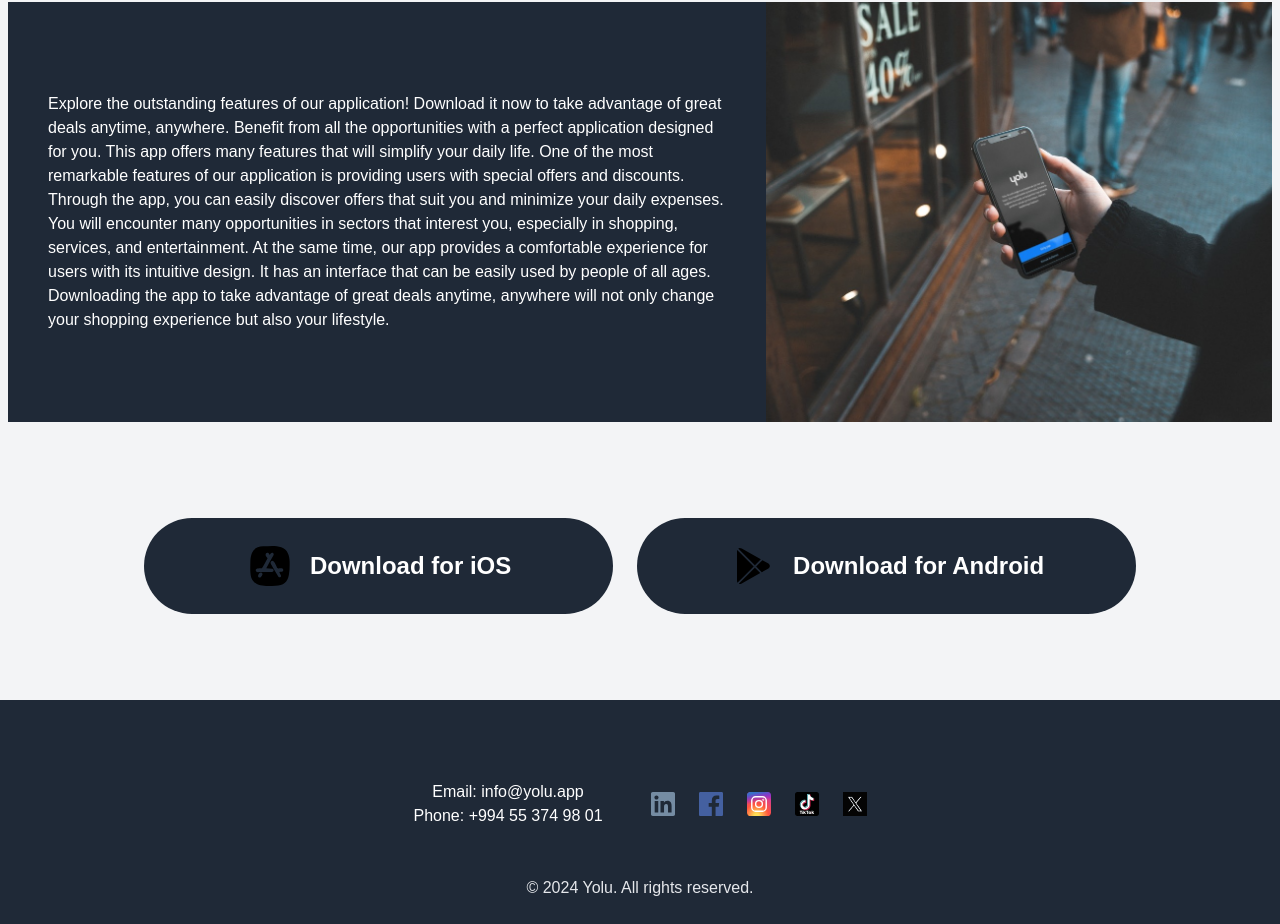
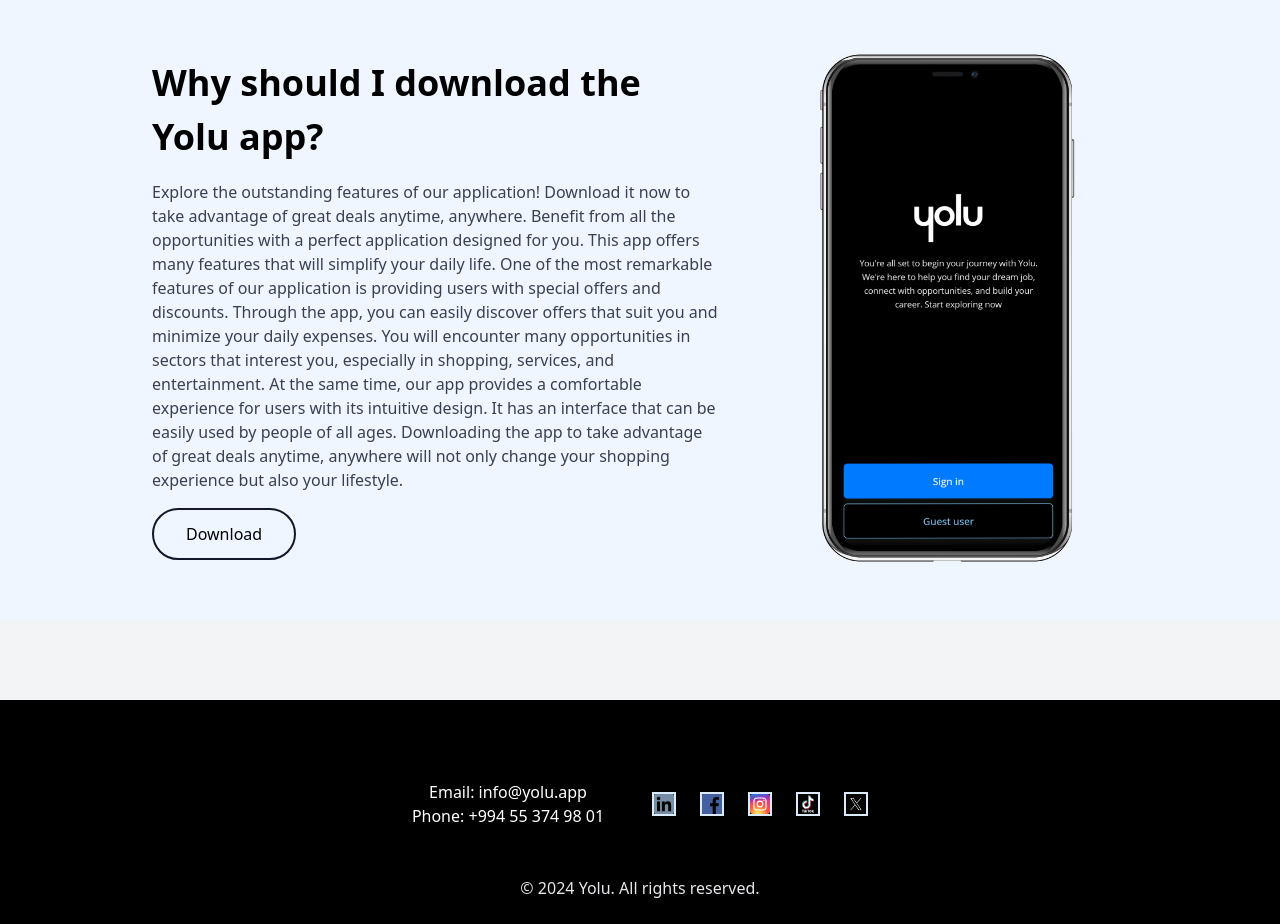
Before and after one commit to hazratAZE/yolu.app, a Next.js app: page /en in a window 1280 px wide. Shown: the part 3672-4596 px from the top of the page. Built offline with nearby package versions, Linux system fonts and the light colour scheme.

Commit message:
Added new design to download screen

```diff
--- a/messages/az.json
+++ b/messages/az.json
@@ -45,6 +45,7 @@
   "how_apply_jobs": "Elanlara necə müraciət edə bilərəm?",
   "how_apply_desc": "Elanlara müraciət etmək üçün, əvvəlcə Yolu tətbiqində profil yaratmalısınız. Profilinizi yaratdıqdan sonra, peşəkar məlumatlarınızı tam olaraq doldurmalısınız. Bu addımları tamamladıqdan sonra, maraqlandığınız iş elanlarına müraciət edə bilərsiniz. Müraciət etmək üçün QR kodunu skan edə bilər və ya müraciət etmək üçün mövcud metodlardan birini istifadə edə bilərsiniz.",
   "users_download_app": "İstifadəçi Tətbiqi Yüklədi",
+  "why_i_download": "Niyə Yolu proqramını yükləməliyəm?",
   "download_ios": "iOS üçün Yükləyin",
   "download_android": "Android üçün Yükləyin",
   "rights_reserved": "Yolu. Bütün hüquqlar qorunur.",
--- a/messages/en.json
+++ b/messages/en.json
@@ -45,6 +45,7 @@
   "how_apply_jobs": "How can I apply for job listings?",
   "how_apply_desc": "To apply for job listings, you need to first create a profile in the Yolu app. After creating your profile, make sure to fill in your professional details completely. Once this is done, you can apply for the job listings you're interested in. You can apply by scanning the QR code or using one of the application methods available.",
   "users_download_app": "Users Downloaded the App",
+  "why_i_download": "Why should I download the Yolu app?",
   "download_ios": "Download for iOS",
   "download_android": "Download for Android",
   "rights_reserved": "Yolu. All rights reserved.",
--- a/messages/ru.json
+++ b/messages/ru.json
@@ -45,6 +45,7 @@
   "how_apply_jobs": "Как я могу подать заявку на вакансии?",
   "how_apply_desc": "Чтобы подать заявку на вакансии, вам нужно сначала создать профиль в приложении Yolu. После создания профиля обязательно заполните свои профессиональные данные. После этого вы сможете подать заявку на интересующие вас вакансии. Вы можете подать заявку, отсканировав QR код или воспользовавшись одним из доступных методов подачи заявки.",
   "users_download_app": "Пользователей Скачали Приложение",
+  "why_i_download": "Почему мне стоит установить программу Yolu?",
   "download_ios": "Скачать для iOS",
   "download_android": "Скачать для Android",
   "rights_reserved": "Yolu. Все права защищены.",
--- a/messages/tr.json
+++ b/messages/tr.json
@@ -7,6 +7,7 @@
   "welcome": "İş arama platformu",
   "welcome_desc": "Yolu, iş arama ve kariyer geliştirme için yenilikçi çözümler sunan bir platformdur. Burada iş bulmak, ilanlar yayınlamak ve yeni fırsatlar keşfetmek daha kolaydır. Teknolojiyi ve sadeliği bir araya getiren Yolu, sizi hedeflerinize daha hızlı ulaştırır. Kariyerinizi Yolu ile inşa etmeye başlayın!",
   "users_download_app": "Kullanıcı Uygulamayı İndirdi",
+  "why_i_download": "Neden Yolu programını yüklemeliyim?",
   "download_now": "Şimdi İndir",
   "about_desc": "Yolu, iş arayışı ve kariyer gelişimi için yenilikçi çözümler sunan bir platformdur. Burada iş bulmak, ilan vermek ve yeni fırsatlar keşfetmek daha kolay. Teknoloji ve sadeliği birleştiren Yolu, hedeflerinize daha hızlı ulaşmanızı sağlar. Kariyerinizi Yolu ile inşa etmeye başlayın!",
   "yolu_desc": "Azerbaycan merkezli bir startap projesi!",
--- a/src/app/components/Footer.tsx
+++ b/src/app/components/Footer.tsx
@@ -4,7 +4,10 @@
 const Footer = () => {
   const t = useTranslations();
   return (
-    <footer className="text-white py-6 mt-20 pt-20 bg-gray-800 w-full">
+    <footer
+      id="footer"
+      className="text-white py-6 mt-20 pt-20 bg-black w-full font-sans"
+    >
       <div className="container mx-auto flex flex-col md:flex-row justify-center items-center mb-12">
         {/* Sosyal Medya İkonları */}
         <div className="text-center flex flex-col mb-4 md:mb-0 sm:mb-8">
@@ -21,7 +24,7 @@
             <img
               src="/icons/linkedin.svg"
               alt="Linkedin"
-              className="w-6 h-6 hover:opacity-80 transition-opacity"
+              className="w-6 h-6 hover:opacity-80 transition-opacity border-2 border-blue-100"
             />
           </a>
           <a
@@ -33,7 +36,7 @@
             <img
               src="/icons/facebook.svg"
               alt="Facebook"
-              className="w-6 h-6 hover:opacity-80 transition-opacity"
+              className="w-6 h-6 hover:opacity-80 transition-opacity border-2 border-blue-100"
             />
           </a>
           <a
@@ -45,7 +48,7 @@
             <img
               src="/icons/instagram.svg"
               alt="Instagram"
-              className="w-6 h-6 hover:opacity-80 transition-opacity"
+              className="w-6 h-6 hover:opacity-80 transition-opacity border-2 border-blue-100"
             />
           </a>
           <a
@@ -57,7 +60,7 @@
             <img
               src="/icons/tiktok.svg"
               alt="TikTok"
-              className="w-6 h-6 hover:opacity-80 transition-opacity"
+              className="w-6 h-6 hover:opacity-80 transition-opacity border-2 border-blue-100"
             />
           </a>
           <a
@@ -69,7 +72,7 @@
             <img
               src="/icons/x.svg"
               alt="Twitter"
-              className="w-6 h-6 hover:opacity-80 transition-opacity"
+              className="w-6 h-6 hover:opacity-80 transition-opacity border-2 border-blue-100"
             />
           </a>
         </div>
--- a/src/app/components/Header.tsx
+++ b/src/app/components/Header.tsx
@@ -69,10 +69,6 @@
 
     router.push(newPath);
   };
-  const scrollToContact = () => {
-    // Sayfanın en altına kaydırmak için window.scrollTo kullanabilirsiniz
-    window.scrollTo({ top: document.body.scrollHeight, behavior: "smooth" });
-  };
   return (
     <header className="bg-black text-white p-4 fixed w-full z-50 font-sans">
       <div className="container mx-auto flex justify-between items-center ">
@@ -129,7 +125,6 @@
 
             {/* "Contact Us" Button */}
             <Link
-              onClick={scrollToContact}
               href="#footer"
               className="text-sm px-4 py-2 bg-blue-400 text-black rounded-full font-medium hover:bg-blue-300 border border-black flex-row flex justify-center items-center"
             >
@@ -288,7 +283,6 @@
 
           {/* Mobile "Contact Us" Button */}
           <Link
-            onClick={scrollToContact}
             href="#footer"
             className="text-sm px-4 py-2 bg-blue-400 text-black rounded-full font-medium hover:bg-blue-300 border border-black flex-row flex justify-center items-center"
           >
--- a/src/app/components/Indir.tsx
+++ b/src/app/components/Indir.tsx
@@ -1,118 +1,46 @@
 "use client";
 import { useTranslations } from "next-intl";
+import Link from "next/link";
 import { useState } from "react"; // useState'i içe aktar
 import React from "react";
 
-interface CustomAlertProps {
-  message: string;
-  onClose: () => void;
-}
-
-interface CustomAlertProps {
-  message: string;
-  onClose: () => void;
-  buttonText?: string; // Dışarıdan gelecek buton metni için opsiyonel prop
-}
-
-const CustomAlert: React.FC<CustomAlertProps> = ({
-  message,
-  onClose,
-  buttonText = "Bağla",
-}) => {
-  return (
-    <div className="fixed inset-0 flex items-center justify-center bg-black bg-opacity-50 z-50">
-      <div className="bg-white rounded-3xl p-6 shadow-lg md:w-[30%] sm:w-[90%]">
-        <h2 className="text-black text-md font-light text-center">{message}</h2>
-        <div className="mt-4 flex justify-center">
-          <button
-            onClick={onClose}
-            className="bg-orange-500 text-white px-6 py-2 rounded-full"
-          >
-            {buttonText} {/* Dışarıdan alınan buton metni */}
-          </button>
-        </div>
-      </div>
-    </div>
-  );
-};
-
 const Indir = () => {
   const t = useTranslations();
-  const [isAlertVisible, setAlertVisible] = useState(false); // Alert'in görünürlüğünü kontrol etmek için durum
-
-  const handleIOSClick = () => {
-    setAlertVisible(true); // Alert'i görünür yap
-  };
-
-  const closeAlert = () => {
-    setAlertVisible(false); // Alert'i gizle
-  };
 
   return (
     <section
       id="download"
-      className="min-h-screen flex flex-col items-center justify-center pt-16 md:px-2"
+      className="min-h-screen flex flex-col items-center bg-blue-50 justify-center px-4 md:px-16 lg:px-32 pt-16 font-sans"
     >
       <h1 className="text-black font-bold mb-4">{t("download")}</h1>
 
       {/* Flexbox kullanarak resim ve metin düzeni */}
       <div className="flex flex-col md:flex-row items-stretch justify-center w-full">
         {/* Paragraf Sol Taraf */}
-        <div className="md:w-3/5 flex items-center bg-gray-800 p-6  overflow-hidden">
-          <p className="text-white text-[16px] font-light text-left mb-0 md:px-4">
+        <div className="md:w-3/5 flex flex-col justify-center items-baseline p-6  overflow-hidden">
+          <h2 className="text-black mb-4 font-semibold">
+            {t("why_i_download")}
+          </h2>
+          <p className="text-gray-700 text-[16px] text-left mb-4">
             {t("explore_features")}
           </p>
+          <Link
+            href={"#intro"}
+            className="px-8 py-3 text-black font-sans font-medium border-gray-900 border-2 rounded-full hover:bg-blue-800 hover:text-white hover:border-blue-800 bg-blue-50"
+          >
+            {t("download")}{" "}
+            {/* Burada "learn_more" çevirisini kullanabilirsiniz */}
+          </Link>
         </div>
         {/* Resim Sağ Taraf */}
-        <div className="md:w-2/5 flex items-center">
+        <div className="flex flex-col items-center justify-center flex-1 order-1 md:order-2">
           <img
-            src="/images/screen.png" // Resmin yolu (kendi resminizi buraya koyun)
-            alt="Uygulama İndirme"
-            className="w-full h-[420px] object-cover" // Resim boyutunu ayarlayın
+            src="/images/mockup7.png"
+            alt="Hakkımızda"
+            className="sm:h-[540px] sm:w-[360px] lg:h-[600px] lg:w-[400px] h-[300px] w-[200px] order-1 md:order-2"
           />
         </div>
       </div>
-
-      <div className="flex flex-col md:flex-row gap-6 w-full max-w-screen-lg mt-24 px-4">
-        <div className="relative w-full md:w-3/4">
-          <a
-            className="flex justify-center items-center gap-4 bg-gray-800 text-white px-10 py-6 rounded-full font-bold hover:bg-gray-900 transition-all"
-            aria-label="iOS üçün yükləyin"
-            onClick={handleIOSClick}
-          >
-            <img
-              src="/icons/ios.svg" // Dışardan iOS ikon SVG dosyası
-              alt="iOS icon"
-              className="w-12 h-12" // İkonun boyutlarını artırdım
-            />
-            <span className="downloadText">{t("download_ios")}</span>
-          </a>
-        </div>
-
-        <a
-          href="https://play.google.com/store/apps/details?id=com.yolu.app"
-          className="w-full md:w-3/4 flex justify-center items-center gap-4 bg-gray-800 text-white px-10 py-6 rounded-full  font-bold hover:bg-gray-900 transition-all"
-          aria-label="Android üçün yükləyin"
-          target="_blank" // Yeni sekmede açmak için ekle
-          rel="noopener noreferrer"
-        >
-          <img
-            src="/icons/android.svg" // Dışardan Android ikon SVG dosyası
-            alt="Android icon"
-            className="w-12 h-12" // İkonun boyutlarını artırdım
-          />
-          <span className="downloadText">{t("download_android")}</span>
-        </a>
-      </div>
-
-      {/* Custom Alert Bileşeni */}
-      {isAlertVisible && (
-        <CustomAlert
-          message={t("ios_warn")}
-          buttonText={t("close")}
-          onClose={closeAlert}
-        />
-      )}
     </section>
   );
 };
```
Also changed, not shown: public/images/mockup7.png (added).
